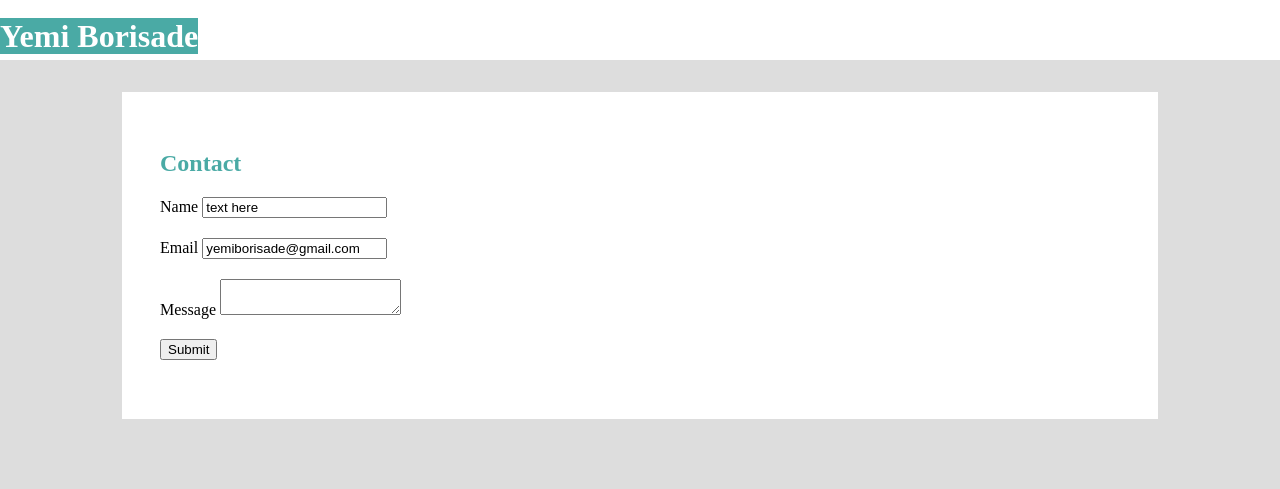
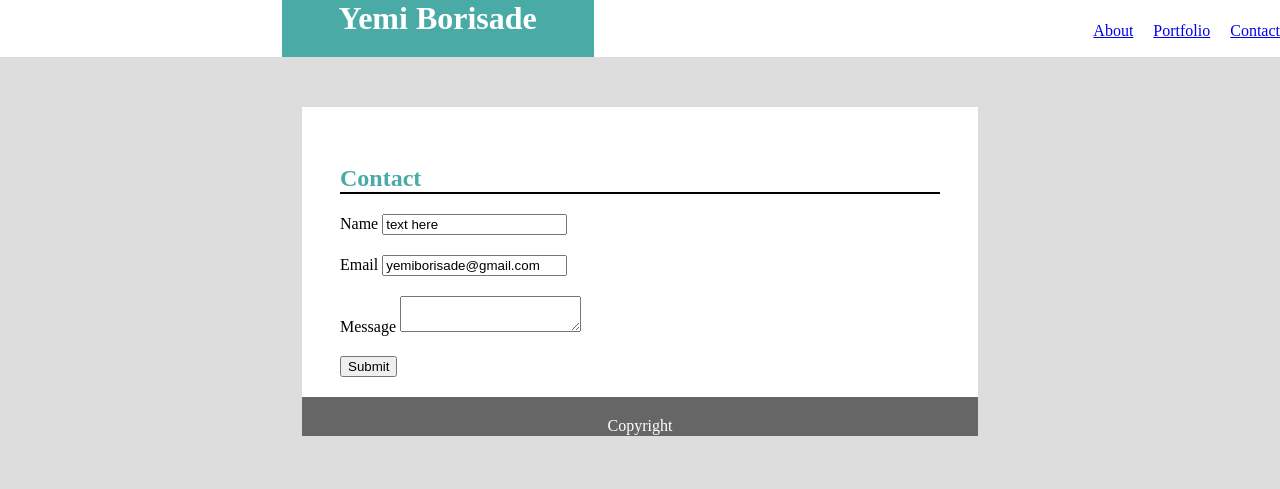
Before and after one commit to yemiborisade/Basic-Portfolio, a plain HTML site: page contact.html in a window 1280 px wide. Drawn offline with Linux system fonts and the light colour scheme.

Commit message:
git push origin master

```diff
--- a/contact.html
+++ b/contact.html
@@ -10,29 +10,21 @@
 </head>
 
 <header>
-        <nav class="nav-bar">
-            <br>
     <span class="heading_name">Yemi Borisade</span>
     <div>
-                <ul> class="ulnav">
-                    <li><a href="./contact.html">Contact</a>
-                    <li>|</li>
-                    </li>
-                    <li><a href="./portfolio.html">Portfolio</a>
-                    <li>|</li>
-                    </li>
-                    <li><a href="./index.html">About </a></li>
-                </ul>
+        <a class="links" href="./contact.html">Contact</a>
+        <a class="links" href="./portfolio.html">Portfolio</a>
+        <a class="links" href="./index.html">About </a>
     </div>
-        </nav>
 </header>
 
 <div class="container">
 
     <h2><strong>Contact</strong></h2>
 
+    <body>
         <res>
-
+            <div>
                 <form>
                     <label>Name</label>
                     <input type="text" id="myText" value="text here">
@@ -51,9 +43,11 @@
                 <form action="/html/tags/html_form_tag_action.cfm">
                     <input type="submit">
                 </form>
-
-<body>
-
+            </div>
     </body>
 
+    <footer>
+        <p>Copyright</p>
+    </footer>
+
 </html>
--- a/css/style.css
+++ b/css/style.css
@@ -4,8 +4,11 @@ body {
 }
 
 header {
-  padding-top: 20px;
-  padding-bottom: 20px;
+  padding-top: 0px;
+  padding-bottom: 0px;
+  background-color: white;
+  width: 100%;
+  float: left
 }
 
 /* Container holding the image and the text */
@@ -27,40 +30,39 @@ header {
   background-color: #4aaaa5;
   background-position: 100%;
   color: white;
-  text-align: left;
-  margin-left: 0%;
+  text-align: center;
+  margin-left: 22%;
   height: 80px;
   font-size: 2em;
   font-weight: bold;
-  padding: 0px;
+  padding: 57px;
  }
 
- .ulnav {
-  list-style-type: none;
-  margin-top: 0px;
-  margin-left: 0px;
-  padding: 0px;
-  overflow: hidden;
-  text-align: right;
-  display: inline;
+ .links {
+  margin-left: 20px;
+  margin-top: -15px;
+  margin-bottom: 17px;
   float: right;
  }
 
 .container {
   clear: both;
-  width: 960px;
+  width: 600px;
   margin-left: 10%;
   margin-right: 10%;
-  margin: 50px auto 0 auto;
+  margin-top: 10;
+  margin-bottom: 10%;
+  margin: 50px auto 50px auto;
   background-color: white;
   padding: 3%;
-  border: 2px solid #dddddd;
+  border: 50px solid #dddddd;
   overflow: hidden;
   position: relative;
  }
 
 h2 {
-   color: #4aaaa5
+   color: #4aaaa5;
+   border-bottom: 2px solid black;
  }
 
  .content-topper {
@@ -139,12 +141,12 @@ h2 {
 
   footer {
     left: 0;
-    background-color: rgb(128, green, blue);
-    border-top: 5px;
-    color: lightblue;
+    background-color: #666666;
+    border-top: 35px #4aaaa5;
+    color: white;
     text-align: center;
     padding: 0;
-    line-height: 50px;
+    line-height: 25px;
     width: 100%;
     margin-bottom: 0%;
     position: absolute;
```
Also changed, not shown: index.html (+7 -13 lines), portfolio.html (+7 -13 lines). Lines whose indentation alone changed are shown as unchanged.
